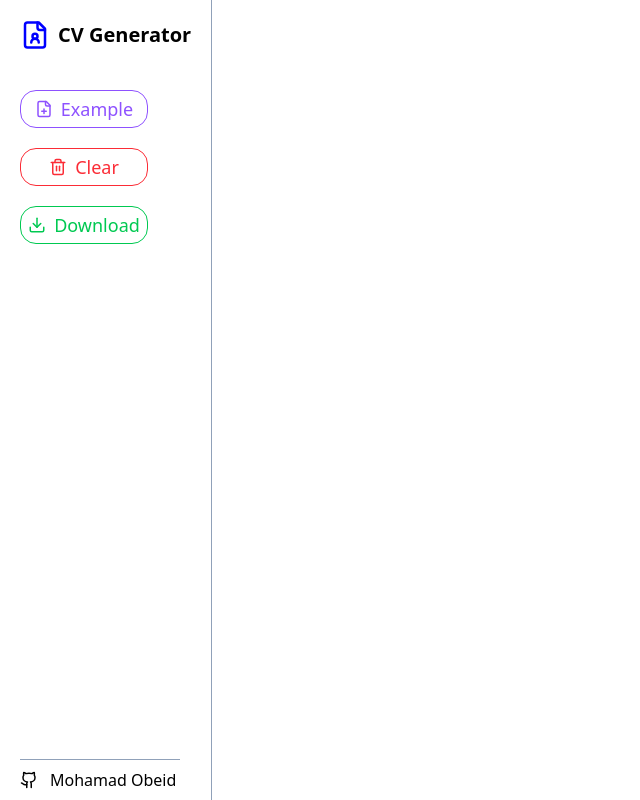
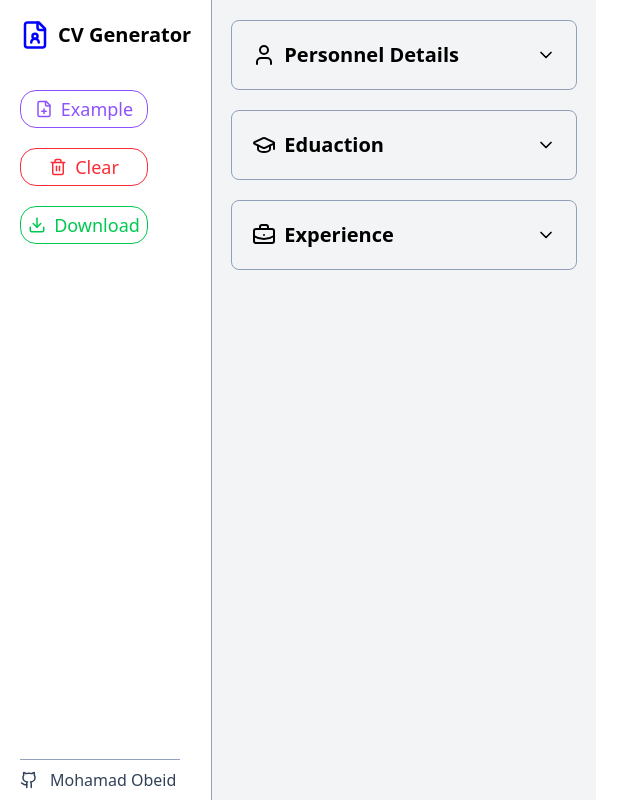
Before and after one commit to MohamadObeid9/cv-application, a React (Vite) app: page / in a window 1280 px wide. Shown: the whole page, without its empty margins (0-640 px from the left). Built offline with nearby package versions, Linux system fonts and the light colour scheme.

Commit message:
make the site responsive

```diff
--- a/src/App.tsx
+++ b/src/App.tsx
@@ -1,8 +1,20 @@
+import { LucideLayers3 } from "lucide-react";
 import { BtnContainer } from "./components/BtnContainer";
+import { FormContainer } from "./components/FormContainer";
 const App = () => {
   return (
-    <div className="h-screen w-full">
-      <BtnContainer />
+    <div className="flex">
+      <div
+        className="md:flex  max-md:fixed  transition-transform -translate-x-full md:translate-x-0"
+        id="navBar"
+      >
+        <BtnContainer />
+        <FormContainer />
+      </div>
+      <LucideLayers3 className="m-5 md:hidden" onClick={()=>{
+        const nav = document.querySelector("#navBar");
+        nav?.classList.add("translate-x-0");
+      }} />
     </div>
   );
 };
--- a/src/components/BtnContainer.tsx
+++ b/src/components/BtnContainer.tsx
@@ -1,32 +1,40 @@
-import { FileUser, FilePlus, Github, Download, Trash2 } from "lucide-react";
+import { FileUser, FilePlus, Download, Trash2, X } from "lucide-react";
+import { GithubLink } from "./GithubLink";
 export const BtnContainer = () => {
   return (
-    <div className="px-5 flex flex-col h-screen justify-between border-r w-fit border-slate-400 dark:border-slate-400 ">
+    <div className="px-5 flex flex-col md:h-screen max-md:bg-gray-100 justify-between md:border-r  border-slate-400  dark:border-slate-400 ">
       <div>
-        <h1 className="text-xl font-semibold mt-5 mb-10 flex items-center gap-2">
-          <FileUser color="blue" strokeWidth={2} size={30} className="inline" />{" "}
-          CV Generator
-        </h1>
-        <div className="flex flex-col gap-5 ">
-          <button className="flex gap-2 text-lg border w-32 py-1 rounded-2xl items-center justify-center text-violet-500 hover:bg-violet-500 hover:text-white dark:border-violet-500">
+        <div className="flex justify-between items-center">
+          <h1 className="text-xl font-semibold mt-5 mb-5 md:mb-10 flex items-center gap-2">
+            <FileUser
+              color="blue"
+              strokeWidth={2}
+              size={30}
+              className="inline"
+            />{" "}
+            CV Generator
+          </h1>
+          <X
+            className="md:hidden"
+            onClick={() => {
+              const nav = document.querySelector("#navBar");
+              nav?.classList.remove("translate-x-0");
+            }}
+          />
+        </div>
+        <div className="flex md:flex-col gap-1 md:gap-5 ">
+          <button className="flex gap-2 md:text-lg border w-28  md:w-32 py-1 rounded-2xl items-center justify-center text-violet-500 hover:bg-violet-500 hover:text-white dark:border-violet-500">
             <FilePlus size={18} /> Example
           </button>
-          <button className="flex gap-2 text-lg border w-32 py-1  rounded-2xl items-center justify-center text-red-500 hover:bg-red-500 hover:text-white dark:border-red-500">
+          <button className="flex gap-2 md:text-lg border w-28  md:w-32 py-1  rounded-2xl items-center justify-center text-red-500 hover:bg-red-500 hover:text-white dark:border-red-500">
             <Trash2 size={18} /> Clear
           </button>
-          <button className="flex gap-2 text-lg border  w-32 py-1 rounded-2xl items-center justify-center text-green-500 hover:bg-green-500 hover:text-white dark:border-green-500">
+          <button className="flex gap-2 md:text-lg border w-28  md:w-32 py-1 rounded-2xl items-center justify-center text-green-500 hover:bg-green-500 hover:text-white dark:border-green-500">
             <Download size={18} /> Download
           </button>
         </div>
       </div>
-      <div>
-        <a
-          href="https://github.com/MohamadObeid9"
-          className="flex  items-center gap-3 border-t w-40 py-2 hover:text-blue-500 border-slate-400 dark:border-slate-400"
-        >
-          <Github size={18} /> Mohamad Obeid
-        </a>
-      </div>
+      <GithubLink style={"max-md:hidden"} />
     </div>
   );
 };
--- /dev/null
+++ b/src/components/Education.tsx
@@ -0,0 +1,20 @@
+import { GraduationCap, ChevronDown, ChevronUp } from "lucide-react";
+import { useState } from "react";
+export const EducationDetails = () => {
+  const [expended, setExpended] = useState(false);
+  const handleClick = () => {
+    return expended ? setExpended(false) : setExpended(true);
+  };
+  return (
+    <div className=" border p-5 rounded-lg w-[90%] border-slate-400">
+      {/* Header Section */}
+      <div className="flex justify-between  items-center" onClick={handleClick}>
+        <h1 className="flex font-bold text-xl gap-2 items-center cursor-default">
+          <GraduationCap />
+          Eduaction
+        </h1>
+        {expended ? <ChevronUp size={20} /> : <ChevronDown size={20} />}
+      </div>
+    </div>
+  );
+};
--- /dev/null
+++ b/src/components/Experience.tsx
@@ -0,0 +1,20 @@
+import { BriefcaseBusiness, ChevronDown, ChevronUp } from "lucide-react";
+import { useState } from "react";
+export const ExperienceDetails = () => {
+  const [expended, setExpended] = useState(false);
+  const handleClick = () => {
+    return expended ? setExpended(false) : setExpended(true);
+  };
+  return (
+    <div className=" border p-5 rounded-lg mb-5 w-[90%] border-slate-400">
+      {/* Header Section */}
+      <div className="flex justify-between  items-center" onClick={handleClick}>
+        <h1 className="flex font-bold text-xl gap-2 items-center cursor-default">
+          <BriefcaseBusiness />
+          Experience
+        </h1>
+        {expended ? <ChevronUp size={20} /> : <ChevronDown size={20} />}
+      </div>
+    </div>
+  );
+};
--- /dev/null
+++ b/src/components/FormContainer.tsx
@@ -0,0 +1,17 @@
+import { EducationDetails } from "./Education";
+import { PersonnnelDetails } from "./PersonnelDetails";
+import { ExperienceDetails } from "./Experience";
+import { GithubLink } from "./GithubLink";
+
+export const FormContainer = () => {
+  return (
+    <div className="bg-gray-100 h-screen  w-sm max-md:py-2 flex flex-col justify-between relative">
+      <div className="flex flex-col items-center gap-5">
+        <PersonnnelDetails />
+        <EducationDetails />
+        <ExperienceDetails />
+      </div>
+      <GithubLink style={"md:hidden flex justify-center items-end absolute bottom-25 left-30"} />
+    </div>
+  );
+};
--- /dev/null
+++ b/src/components/GithubLink.tsx
@@ -0,0 +1,16 @@
+import { Github } from "lucide-react";
+type props = {
+  style: string;
+};
+export const GithubLink = ({ style }: props) => {
+  return (
+    <div className={style}>
+      <a
+        href="https://github.com/MohamadObeid9"
+        className="flex  items-center gap-3 text-slate-700 border-t w-40 py-2 hover:text-blue-500 border-slate-400 dark:border-slate-400"
+      >
+        <Github size={18} /> Mohamad Obeid
+      </a>
+    </div>
+  );
+};
--- /dev/null
+++ b/src/components/PersonnelDetails.tsx
@@ -0,0 +1,20 @@
+import { User, ChevronDown, ChevronUp } from "lucide-react";
+import { useState } from "react";
+export const PersonnnelDetails = () => {
+  const [expended, setExpended] = useState(false);
+  const handleClick = () => {
+    return expended ? setExpended(false) : setExpended(true);
+  };
+  return (
+    <div className=" border p-5 rounded-lg mt-1 md:mt-5 w-[90%] border-slate-400">
+      {/* Header Section */}
+      <div className="flex justify-between  items-center" onClick={handleClick}>
+        <h1 className="flex font-bold text-xl gap-2 items-center cursor-default">
+          <User />
+          Personnel Details
+        </h1>
+        {expended ? <ChevronUp size={20} /> : <ChevronDown size={20} />}
+      </div>
+    </div>
+  );
+};
```
